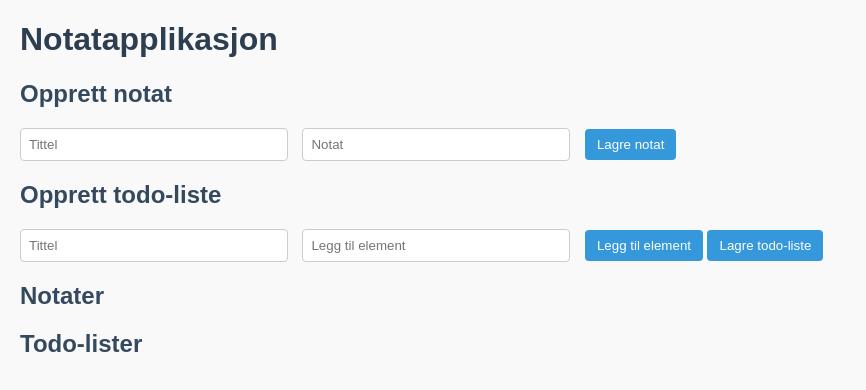
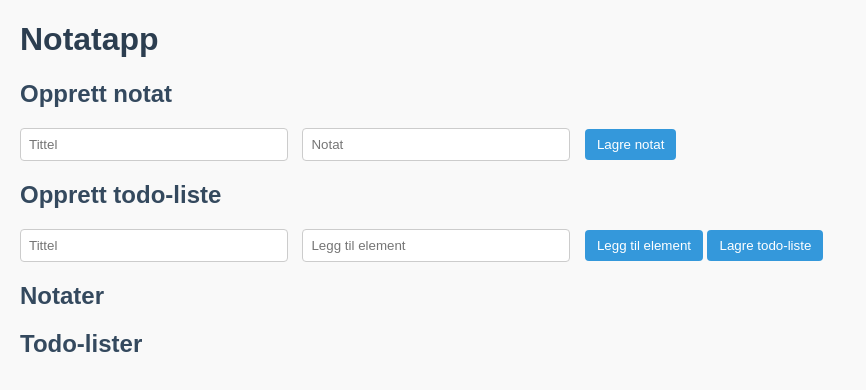
Before and after one commit to ayoub-l-l/notatapp-api, a website: page prosjekt/public/index.html in a window 1280 px wide. Shown: the whole page, without its empty margins (0-866 px from the left). Drawn offline with Linux system fonts and the light colour scheme; no server answers.

Commit message:
endret overskrift

```diff
--- a/prosjekt/public/index.html
+++ b/prosjekt/public/index.html
@@ -6,7 +6,7 @@
   <link rel="stylesheet" href="style.css">
 </head>
 <body>
-  <h1>Notatapplikasjon</h1>
+  <h1>Notatapp</h1>
 
   <h2>Opprett notat</h2>
   <input type="text" id="noteTitle" placeholder="Tittel">
```
